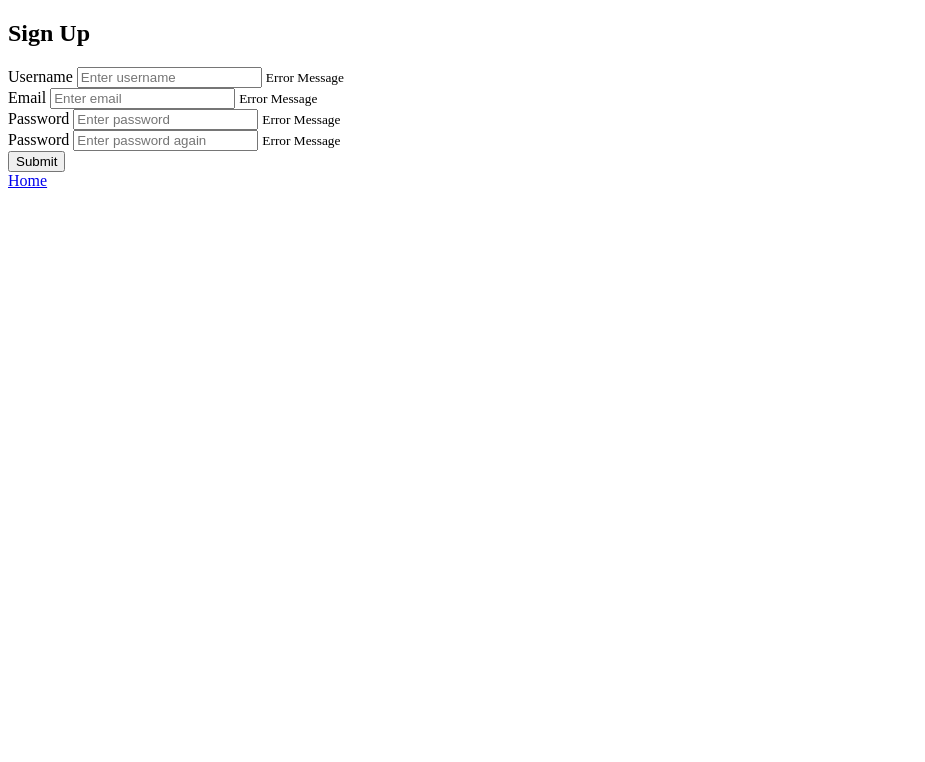
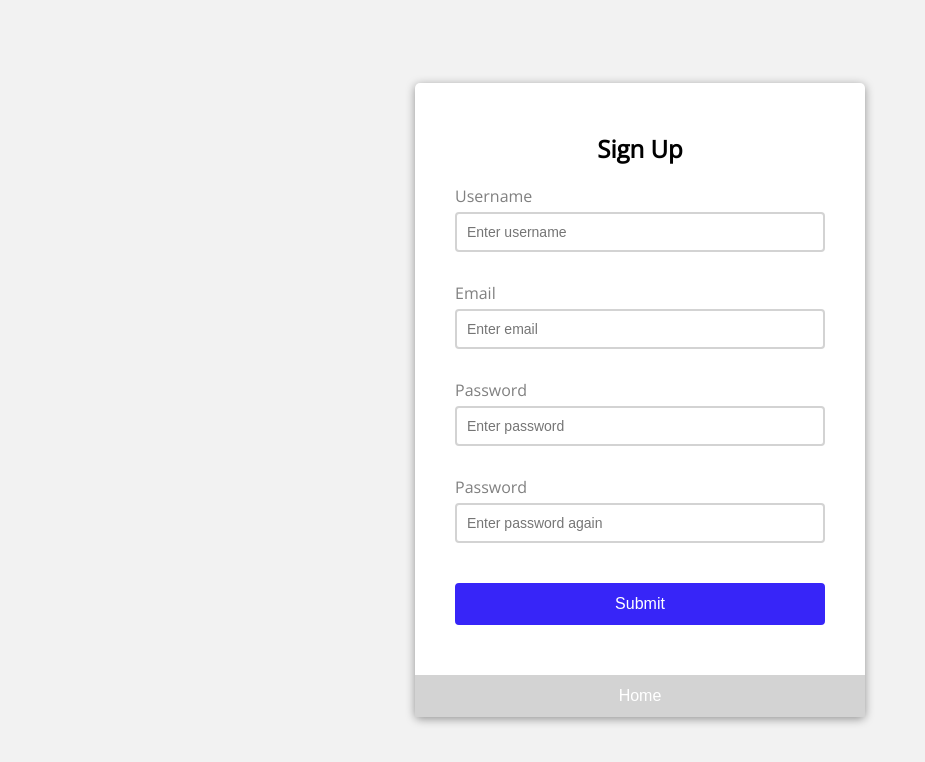
Before and after one commit to Sarmad-Amjad/JavaScriptProjects, a plain HTML site: page p01/index.html in a window 1280 px wide. Shown: the whole page, without its empty margins (0-925 px from the left). Drawn offline with nearby package versions, Linux system fonts and the light colour scheme.

Commit message:
Project 1 CSS Completed
Created all CSS rules for project 1

```diff
--- a/p01/index.html
+++ b/p01/index.html
@@ -34,7 +34,9 @@
             </div>
             <button>Submit</button>
         </form>
-        <a href="../index.html">Home</a>
+        <a href="../index.html">
+            <button class="home">Home</button>
+        </a>
     </div>
     <script src="script.js"></script>
 </body>
--- a/p01/style.css
+++ b/p01/style.css
@@ -0,0 +1,111 @@
+@import url('https://fonts.googleapis.com/css2?family=Open+Sans:ital@0;1&display=swap');
+
+:root {
+    --success-color: limegreen;
+    --error-color: orangered;
+}
+
+* {
+    box-sizing: border-box;
+}
+
+body {
+    background-color: hsla(0, 0%, 50%, 0.1);
+    font-family: 'Open Sans', sans-serif;
+    display: flex;
+    align-items: center;
+    justify-content: center;
+    min-height: 100vh;
+    margin: 0;
+}
+
+.container {
+    background-color: white;
+    border-radius: 5px;
+    box-shadow: 0 2px 10px rgba(0, 0, 0, 0.4);
+    width: 450px;
+}
+
+h2 {
+    text-align: center;
+    margin-bottom: 20px;
+}
+
+.form {
+    padding: 30px 40px;
+}
+
+.form-control {
+    margin-bottom: 10px;
+    padding-bottom: 20px;
+    position: relative;
+}
+
+.form-control label {
+    color: gray;
+    display: block;
+    margin-bottom: 5px;
+}
+
+.form-control input {
+    border: 2px solid lightgray;
+    border-radius: 4px;
+    display: block;
+    width: 100%;
+    padding: 10px;
+    font-size: 14px;
+}
+
+.form-control input:focus {
+    outline: 0;
+    border-color: gray;
+}
+
+.form-control.success input {
+    border-color: var(--success-color);
+}
+
+.form-control.error input {
+    border-color: var (--error-color);
+}
+
+.form-control small {
+    color: var(--error-color);
+    position: absolute;
+    bottom: 0;
+    left: 0;
+    visibility: hidden;
+}
+
+.form-control.error small {
+    visibility: visible;
+}
+
+.form button {
+    cursor: pointer;
+    background-color: #3725f8;
+    border: 2px solid #3725f8;
+    border-radius: 4px;
+    color: white;
+    display: block;
+    font-size: 16px;
+    padding: 10px;
+    margin-top: 20px;
+    width: 100%;
+}
+
+button.home {
+    cursor: pointer;
+    background-color: lightgray;
+    border: 2px solid lightgray;
+    color: white;
+    display: block;
+    font-size: 16px;
+    padding: 10px;
+    margin-top: 20px;
+    width: 100%;
+}
+
+a {
+    text-decoration: none;
+}
```
